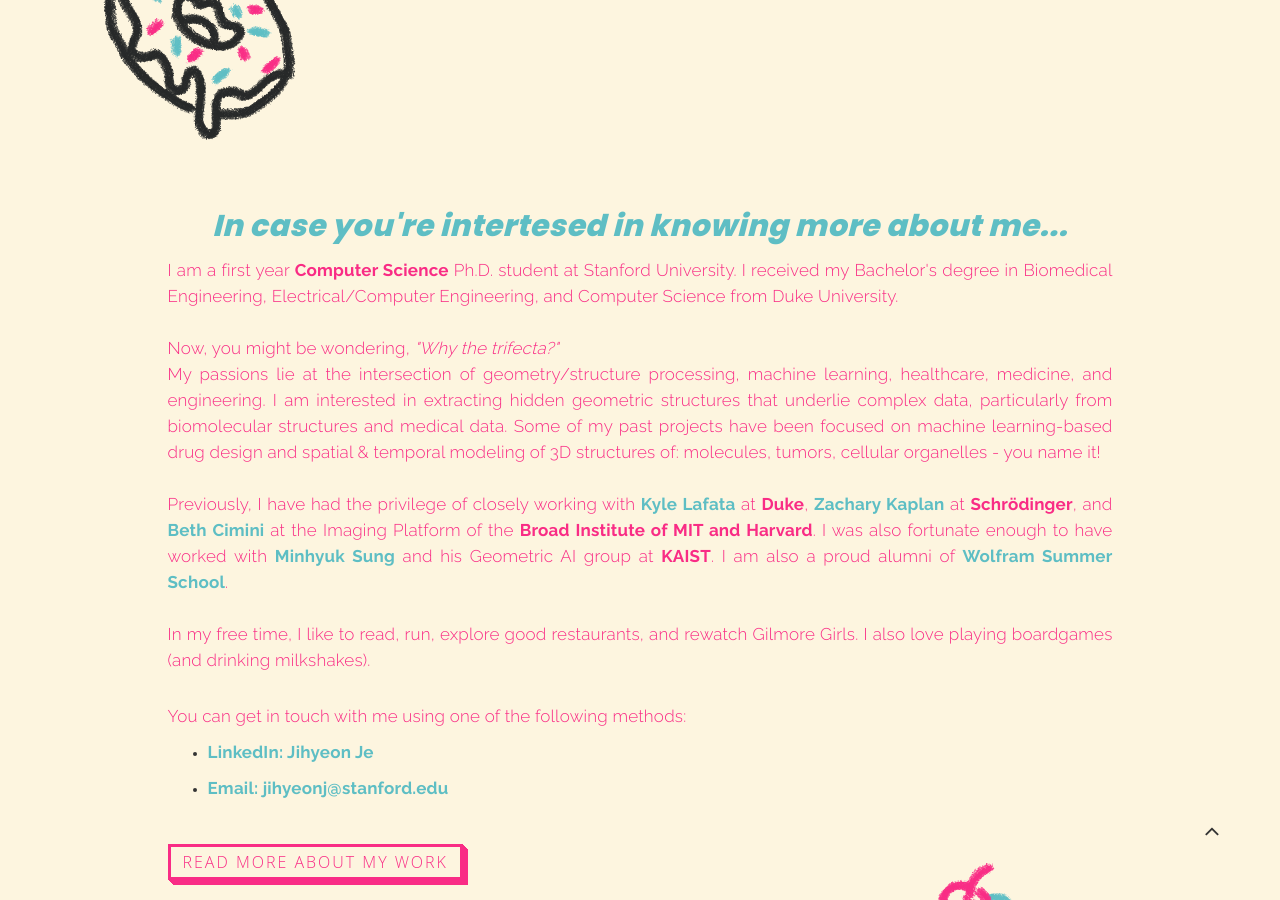
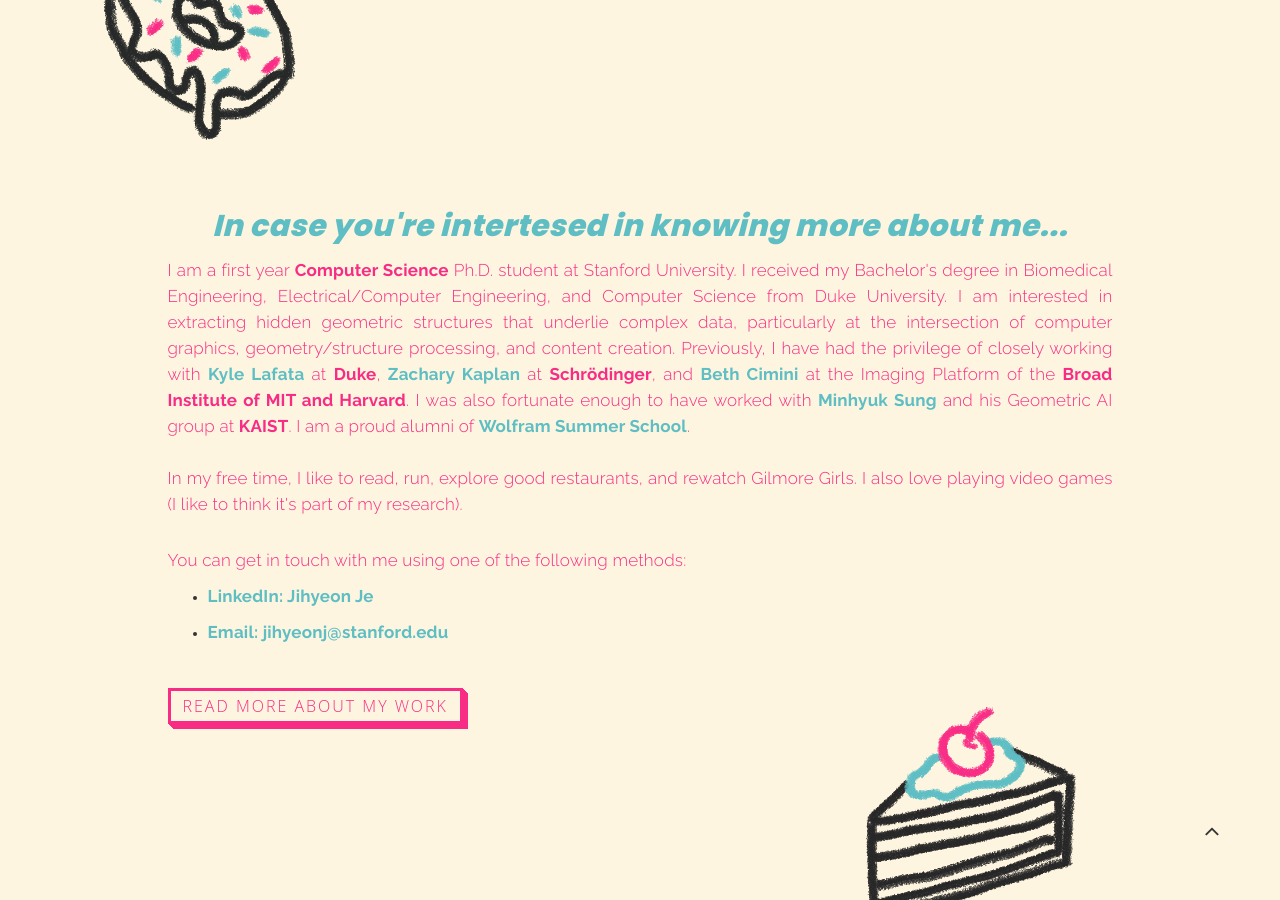
Before and after one commit to rpraka/JihyeonJe.com, a Jekyll site: the page index.html, which Jekyll copies as it is, in a window 1280 px wide and 900 px high, scrolled down 1123 px. Built offline with Jekyll 4.4.1, drawn with Linux system fonts in a browser that asks for light colours.

Commit message:
updated text

```diff
--- a/index.html
+++ b/index.html
@@ -141,16 +141,14 @@
 
                          <div class="blog-post-des">
                               <p>I am a first year <b>Computer Science</b> Ph.D. student at Stanford University. I received my Bachelor's degree in Biomedical Engineering, Electrical/Computer Engineering, and Computer Science from Duke University.
-                                   <br><br>Now, you might be wondering, <i>"Why the trifecta?"</i><br>
-                                   My passions lie at the intersection of geometry/structure processing, machine learning, healthcare, medicine, and engineering.
-                                   I am interested in extracting hidden geometric structures that underlie complex data, particularly from biomolecular structures and medical data.
 
-                                   Some of my past projects have been focused on machine learning-based drug design and spatial & temporal modeling of 3D structures of: molecules, tumors, cellular organelles - you name it! <br><br>
+                                   I am interested in extracting hidden geometric structures that underlie complex data, particularly at the intersection of computer graphics, geometry/structure processing, and content creation.
+
                                    Previously, I have had the privilege of closely working with <a href="https://www.kylelafata.com/"><b>Kyle Lafata</b></a> at <b>Duke</b>, <a href="https://zakaplan.com/"><b>Zachary Kaplan</b></a> at <b>Schrödinger</b>, and <a href="https://cimini-lab.broadinstitute.org/"><b>Beth Cimini</b></a> at the Imaging Platform of the <b>Broad Institute of MIT and Harvard</b>.
                                    I was also fortunate enough to have worked with <a href="https://mhsung.github.io/"><b>Minhyuk Sung</b></a> and his Geometric AI group at <b>KAIST</b>.
-                                   I am also a proud alumni of <a href="https://education.wolfram.com/summer-school/alumni/2018/"><b>Wolfram Summer School</b></a>.
+                                   I am a proud alumni of <a href="https://education.wolfram.com/summer-school/alumni/2018/"><b>Wolfram Summer School</b></a>.
                                    <br><br>
-                                   In my free time, I like to read, run, explore good restaurants, and rewatch Gilmore Girls. I also love playing boardgames (and drinking milkshakes). </p> <br>
+                                   In my free time, I like to read, run, explore good restaurants, and rewatch Gilmore Girls. I also love playing video games (I like to think it's part of my research). </p> <br>
                               <p> You can get in touch with me using one of the following methods: </p>
                               <ul>
                                  <li> <p><a href="https://www.linkedin.com/in/jihyeon-je/"><b>LinkedIn: Jihyeon Je</b></a></p></li>
```
